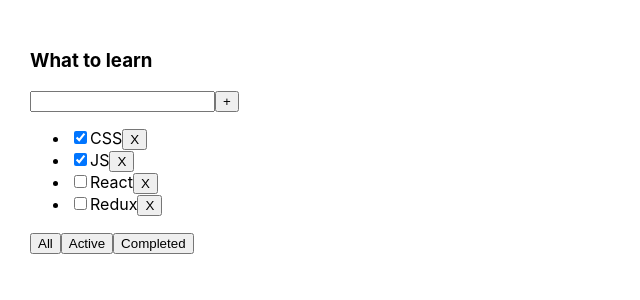
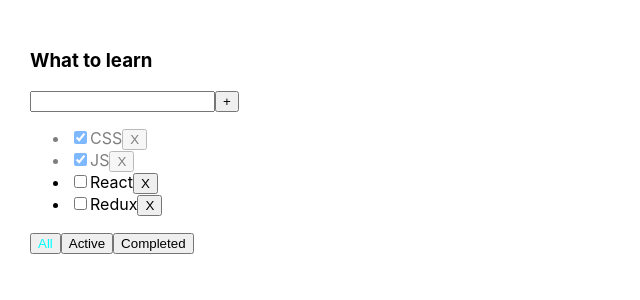
Before and after one commit to msaserj/it-incubator-todolist-temp, a React (Create React App) app: page / in a window 1280 px wide. Shown: the top 300 px of the page, without its empty margins (0-640 px from the left). Built offline with nearby package versions, Linux system fonts and the light colour scheme.

Commit message:
Todolist for students 04

```diff
--- a/src/App.css
+++ b/src/App.css
@@ -5,3 +5,17 @@
 .App > div {
     margin-right: 50px;
 }
+
+.error {
+    border: red 1px solid;
+}
+.error-message {
+    color: red;
+}
+
+.active-filter {
+    color: aqua;
+}
+.is-done {
+    opacity: 50%;
+}
--- a/src/App.tsx
+++ b/src/App.tsx
@@ -31,6 +31,13 @@
     function changeFilter(value: FilterValuesType) {
         setFilter(value);
     }
+    function changeStatus(taskId: string, isDone: boolean) {
+        let task = tasks.find(t=> t.id === taskId)
+        if (task) {
+            task.isDone = isDone
+        }
+        setTasks([...tasks]);
+    }
 
     let tasksForTodoList = tasks;
     if (filter === "completed") {
@@ -47,6 +54,8 @@
                       removeTask={removeTask}
                       changeFilter={changeFilter}
                       addTask={addTask}
+                      changeTaskStatus={changeStatus}
+                      filter={filter}
             />
         </div>
     );
--- a/src/TodoList.tsx
+++ b/src/TodoList.tsx
@@ -12,27 +12,40 @@
     removeTask: (id: string) => void
     changeFilter: (value: FilterValuesType) => void
     addTask: (title: string) => void
+    changeTaskStatus: (taskId: string, isDone: boolean) => void
+    filter: FilterValuesType
 }
 
 export function TodoList(props: PropsType) {
     const [newTaskTitle, setNewTaskTitle] = useState("");
+    const [error, setError] = useState<string | null>(null);
 
     const onChangeHandler = (e: ChangeEvent<HTMLInputElement>) => {
         setNewTaskTitle(e.currentTarget.value)
     }
     const onKeyPressHandler = (e: KeyboardEvent<HTMLInputElement>) => {
+        setError(null)
         if (e.charCode === 13) {
             props.addTask(newTaskTitle);
             setNewTaskTitle("");
         }
     }
+
     const addTask = () => {
-        props.addTask(newTaskTitle)
-        setNewTaskTitle("")
+        if (newTaskTitle.trim() !== "") {
+            props.addTask(newTaskTitle.trim())
+            setNewTaskTitle("")
+        } else {
+            setError("Title is required")
+        }
+        // props.addTask(newTaskTitle)
+        // setNewTaskTitle("")
     }
     const onAllClickHandler = () => props.changeFilter("all")
     const onActiveClickHandler = () => props.changeFilter("active")
     const onCompletedClickHandler = () => props.changeFilter("completed")
+
+
 
     return (
         <div>
@@ -41,8 +54,10 @@
                 <input value={newTaskTitle}
                        onChange={onChangeHandler}
                        onKeyPress={onKeyPressHandler}
+                       className={error ? "error" : ""}
                 />
                 <button onClick={addTask}>+</button>
+                {error && <div className="error-message" >Field is required</div>}
             </div>
             <ul>
                 {
@@ -51,9 +66,12 @@
                         const onRemoveHandler = () => {
                             props.removeTask(t.id);
                         }
+                        const onChangeHandler = (e: ChangeEvent<HTMLInputElement>) => {
+                            props.changeTaskStatus(t.id, e.currentTarget.checked)
+                        }
                         return (
-                            <li key={t.id}>
-                                <input type="checkbox" checked={t.isDone}/>
+                            <li className={t.isDone ? "is-done" : ""} key={t.id}>
+                                <input onChange={onChangeHandler} type="checkbox" checked={t.isDone}/>
                                 <span>{t.title}</span>
                                 <button onClick={onRemoveHandler}>X</button>
                             </li>
@@ -62,9 +80,9 @@
                 }
             </ul>
             <div>
-                <button onClick={onAllClickHandler}>All</button>
-                <button onClick={onActiveClickHandler}>Active</button>
-                <button onClick={onCompletedClickHandler}>Completed</button>
+                <button className={props.filter === "all" ? "active-filter" : ""} onClick={onAllClickHandler}>All</button>
+                <button className={props.filter === "active" ? "active-filter" : ""} onClick={onActiveClickHandler}>Active</button>
+                <button className={props.filter === "completed" ? "active-filter" : ""} onClick={onCompletedClickHandler}>Completed</button>
             </div>
         </div>
     )
```
